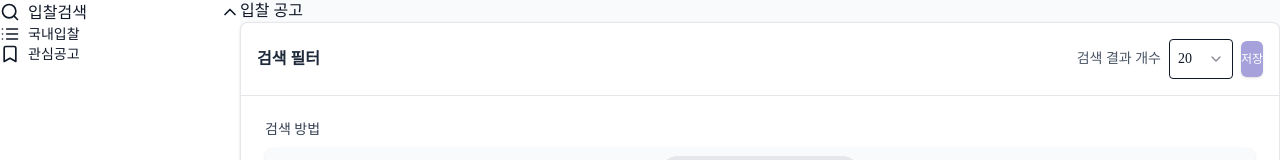
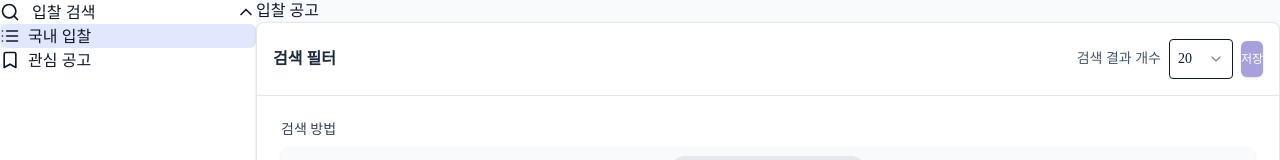
Before and after one commit to GomgomKim/cliwant-demo, a Next.js app: page /bids in a window 1280 px wide. Shown: the top 160 px of the page. Built offline with nearby package versions, Linux system fonts and the light colour scheme.

Commit message:
feat: 사이드바 css 수정

```diff
--- a/src/shared/ui/sidebar.tsx
+++ b/src/shared/ui/sidebar.tsx
@@ -16,49 +16,51 @@ export function Sidebar({ className }: SidebarProps) {
   const [searchMenuOpen, setSearchMenuOpen] = useState(true);
 
   return (
-    <div className={cn('w-60 bg-white border-r border-gray-200 min-h-screen', className)}>
-      <div className="flex flex-col py-2">
-        {/* 입찰검색 메뉴 */}
-        <div className="px-4 py-2">
+    <div className={cn('min-h-screen w-64 bg-white shadow-xl', className)}>
+      <div className="flex flex-col space-y-4 p-6">
+        {/* 입찰 검색 메뉴 */}
+        <div>
           <button
-            className="w-full flex items-center justify-between p-3 rounded-md bg-[#1c1e64] text-white"
+            className="flex w-full items-center justify-between rounded-lg bg-indigo-600 p-3 text-lg font-semibold text-white transition-colors hover:bg-indigo-700 focus:ring-2 focus:ring-indigo-400 focus:outline-none"
             onClick={() => setSearchMenuOpen(!searchMenuOpen)}
           >
-            <div className="flex items-center gap-2">
+            <div className="flex items-center gap-3">
               <Search className="h-5 w-5" />
-              <span className="font-medium">입찰검색</span>
+              <span>입찰 검색</span>
             </div>
             <ChevronDown
               className={cn(
-                'h-5 w-5 transition-transform',
-                searchMenuOpen ? 'transform rotate-180' : ''
+                'h-5 w-5 transition-transform duration-200',
+                searchMenuOpen ? 'rotate-180' : ''
               )}
             />
           </button>
 
           {searchMenuOpen && (
-            <div className="border-l-2 border-gray-200 ml-7 pl-4 mt-2">
+            <div className="mt-4 flex flex-col space-y-2 pl-6">
               <Link
                 href="/bids"
                 className={cn(
-                  'flex items-center gap-2 py-3 my-1 w-full text-sm font-medium',
-                  pathname === '/bids' ? 'text-[#1c1e64]' : 'text-gray-600 hover:text-[#1c1e64]'
+                  'flex items-center gap-2 rounded-md px-4 py-2 text-base font-medium transition-colors',
+                  pathname === '/bids'
+                    ? 'bg-indigo-100 text-indigo-700'
+                    : 'text-gray-700 hover:bg-gray-100 hover:text-indigo-600'
                 )}
               >
                 <List className="h-5 w-5" />
-                <span>국내입찰</span>
+                <span>국내 입찰</span>
               </Link>
               <Link
                 href="/favorites"
                 className={cn(
-                  'flex items-center gap-2 py-3 my-1 w-full text-sm font-medium',
+                  'flex items-center gap-2 rounded-md px-4 py-2 text-base font-medium transition-colors',
                   pathname === '/favorites'
-                    ? 'text-[#1c1e64]'
-                    : 'text-gray-600 hover:text-[#1c1e64]'
+                    ? 'bg-indigo-100 text-indigo-700'
+                    : 'text-gray-700 hover:bg-gray-100 hover:text-indigo-600'
                 )}
               >
                 <Bookmark className="h-5 w-5" />
-                <span>관심공고</span>
+                <span>관심 공고</span>
               </Link>
             </div>
           )}
```
